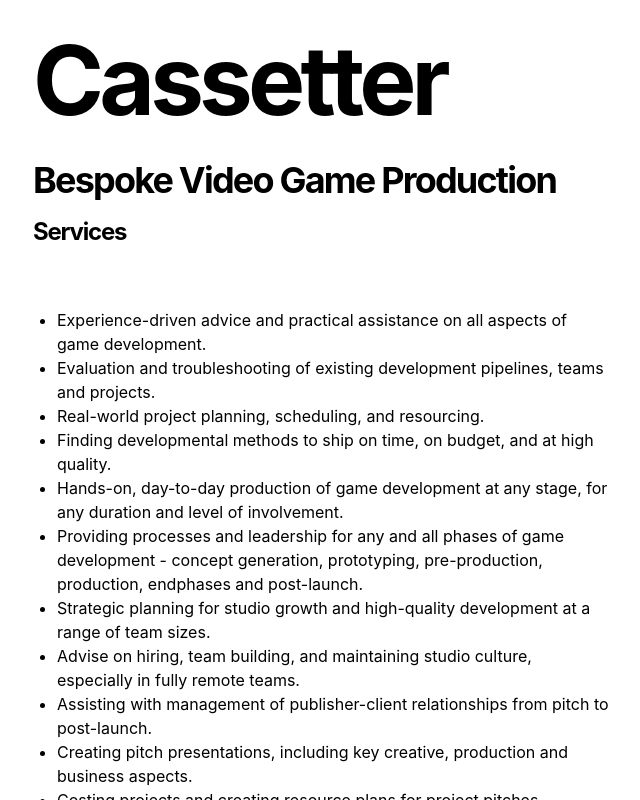
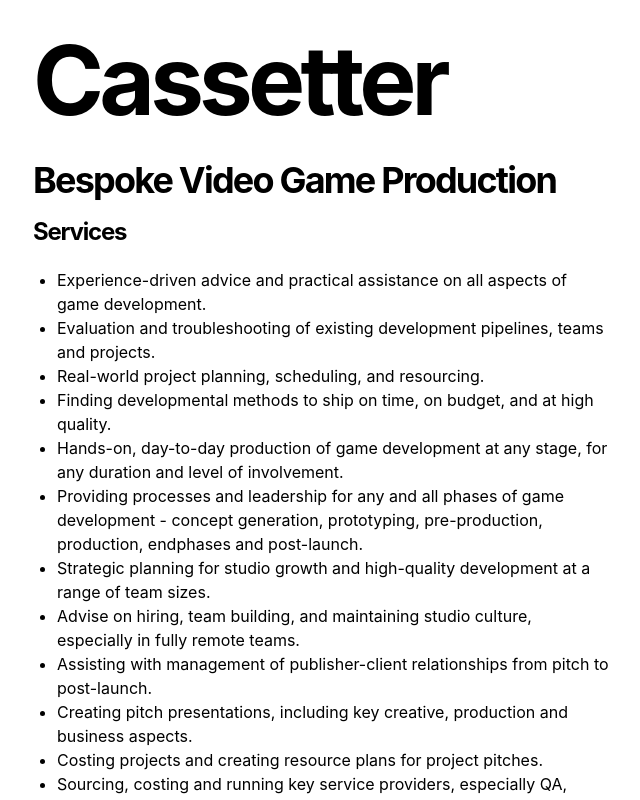
Before and after one commit to dancroucher/cassetter, a Next.js app: page /blog in a window 1280 px wide. Shown: the top 800 px of the page, without its empty margins (319-959 px from the left). Built offline with nearby package versions, Linux system fonts and the light colour scheme.

Commit message:
Update page.tsx

```diff
--- a/app/blog/page.tsx
+++ b/app/blog/page.tsx
@@ -21,7 +21,6 @@
       <h3 className="mb-4 text-2xl font-bold tracking-tighter">
         Services
       </h3>
-          <p className="prose">&nbsp;</p>
           <p className="prose">
             <ul>
               <li>Experience-driven advice and practical assistance on all aspects of game development.</li>
```
